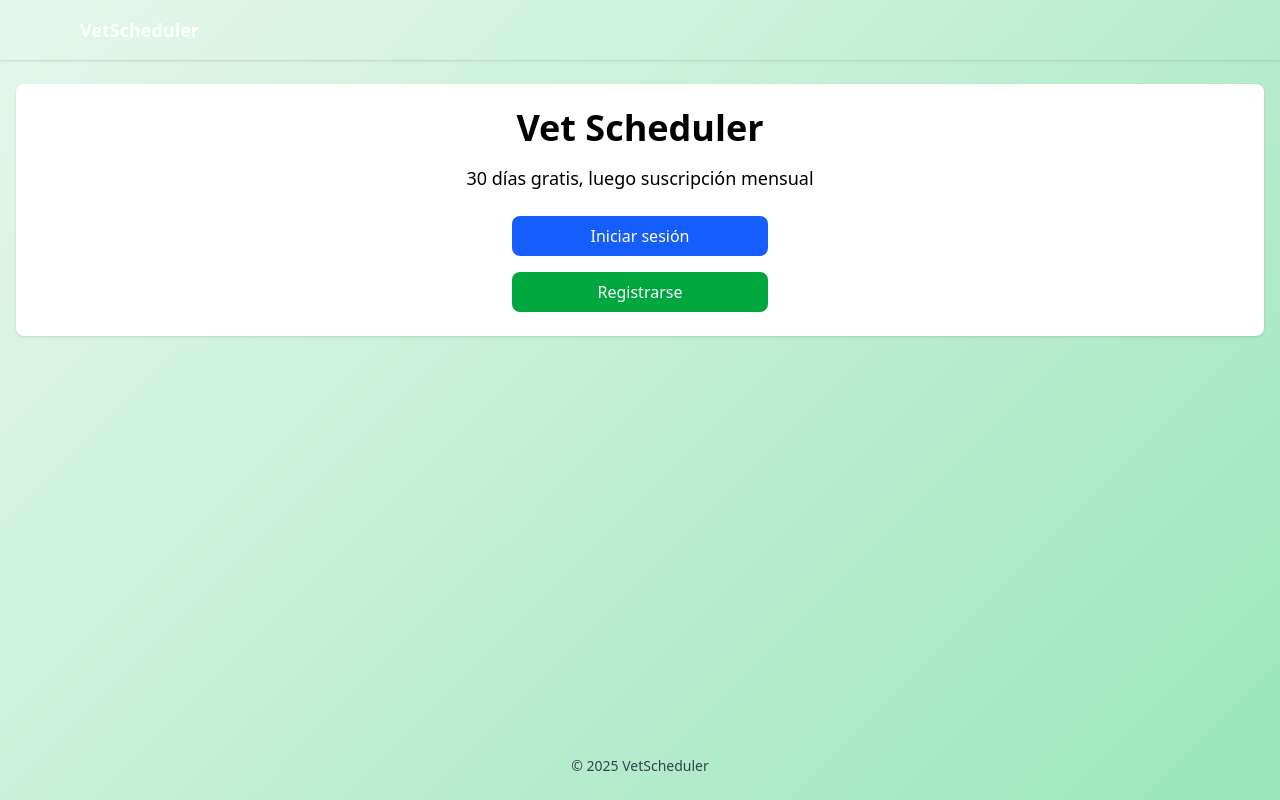
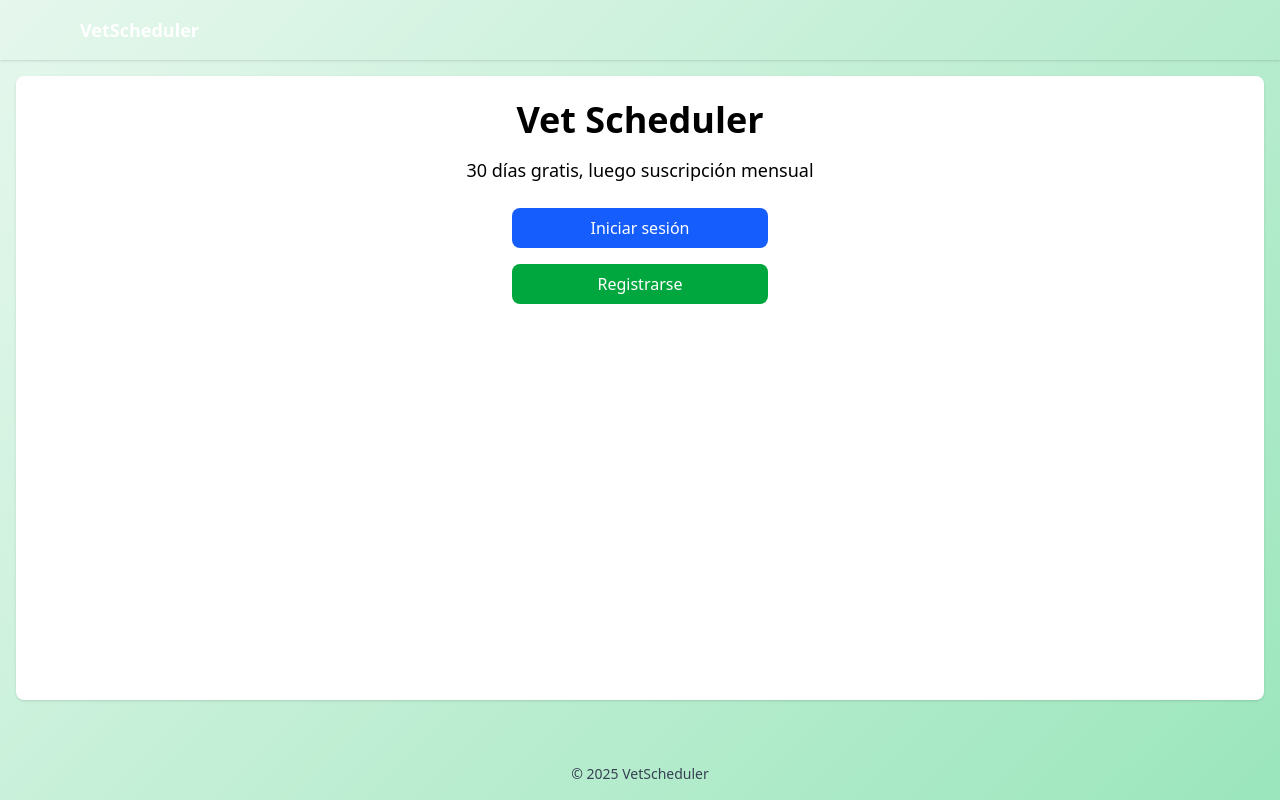
Before and after one commit to PulpFictionApps/Veterinaria, a Next.js app in the folder frontend/: page / in a window 1280 px wide. Built offline with nearby package versions, Linux system fonts and the light colour scheme.

Commit message:
agenda teste

```diff
--- a/frontend/src/app/globals.css
+++ b/frontend/src/app/globals.css
@@ -40,6 +40,8 @@ html, body {
 /* App background */
 body {
   background: linear-gradient(135deg, var(--brand-100), var(--brand-300));
+  /* prevent body scrolling; inner containers should scroll */
+  overflow: hidden;
 }
 
 
--- a/frontend/src/app/layout.tsx
+++ b/frontend/src/app/layout.tsx
@@ -6,12 +6,13 @@ import Footer from '@/components/Footer';
 export default function RootLayout({ children }: { children: React.ReactNode }) {
   return (
     <html lang="es">
-      <body className="min-h-screen bg-gray-50">
+      <body className="h-screen bg-gray-50">
         <AuthProvider>
-          <div className="min-h-screen flex flex-col">
+          <div className="h-full flex flex-col">
             <Header />
-            <main className="flex-1 w-full max-w-7xl mx-auto px-4 py-4 sm:py-6">
-              <div className="min-h-0 bg-white rounded-lg shadow-sm p-4 sm:p-6">
+            {/* main should fill remaining space; inner card scrolls instead of body */}
+            <main className="flex-1 w-full max-w-7xl mx-auto px-3 sm:px-4 py-3 sm:py-4 flex min-h-0 pb-24 sm:pb-12">
+              <div className="flex-1 min-h-0 bg-white rounded-lg shadow-sm p-3 sm:p-6 overflow-auto">
                 {children}
               </div>
             </main>
--- a/frontend/src/components/Footer.tsx
+++ b/frontend/src/components/Footer.tsx
@@ -1,6 +1,6 @@
 export default function Footer() {
   return (
-    <footer className="w-full mt-8 py-6 bg-transparent">
+    <footer className="w-full py-4 bg-transparent hidden sm:block">
       <div className="max-w-6xl mx-auto px-4 text-center text-sm text-gray-700">© {new Date().getFullYear()} VetScheduler</div>
     </footer>
   );
--- a/frontend/src/components/Sidebar.tsx
+++ b/frontend/src/components/Sidebar.tsx
@@ -13,7 +13,7 @@ export default function Sidebar() {
 
   return (
     <aside className="w-64 bg-white shadow-lg border-r border-gray-200 hidden lg:block">
-      <div className="p-6">
+      <div className="p-6 sticky top-4 max-h-[calc(100vh-4rem)] overflow-auto">
         {/* Logo */}
         <div className="flex items-center mb-8">
           <div className="w-8 h-8 bg-blue-600 rounded-lg flex items-center justify-center mr-3">
```
